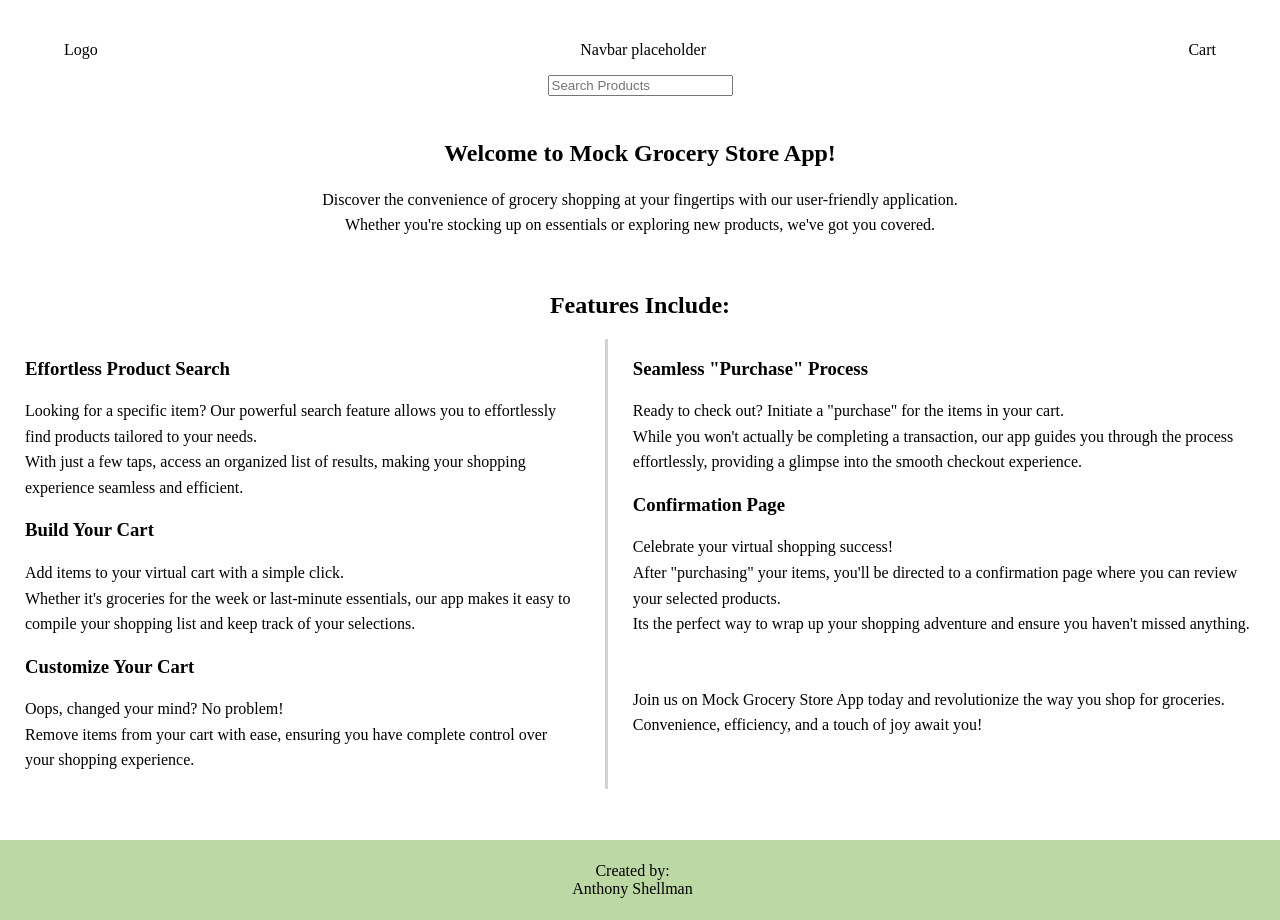
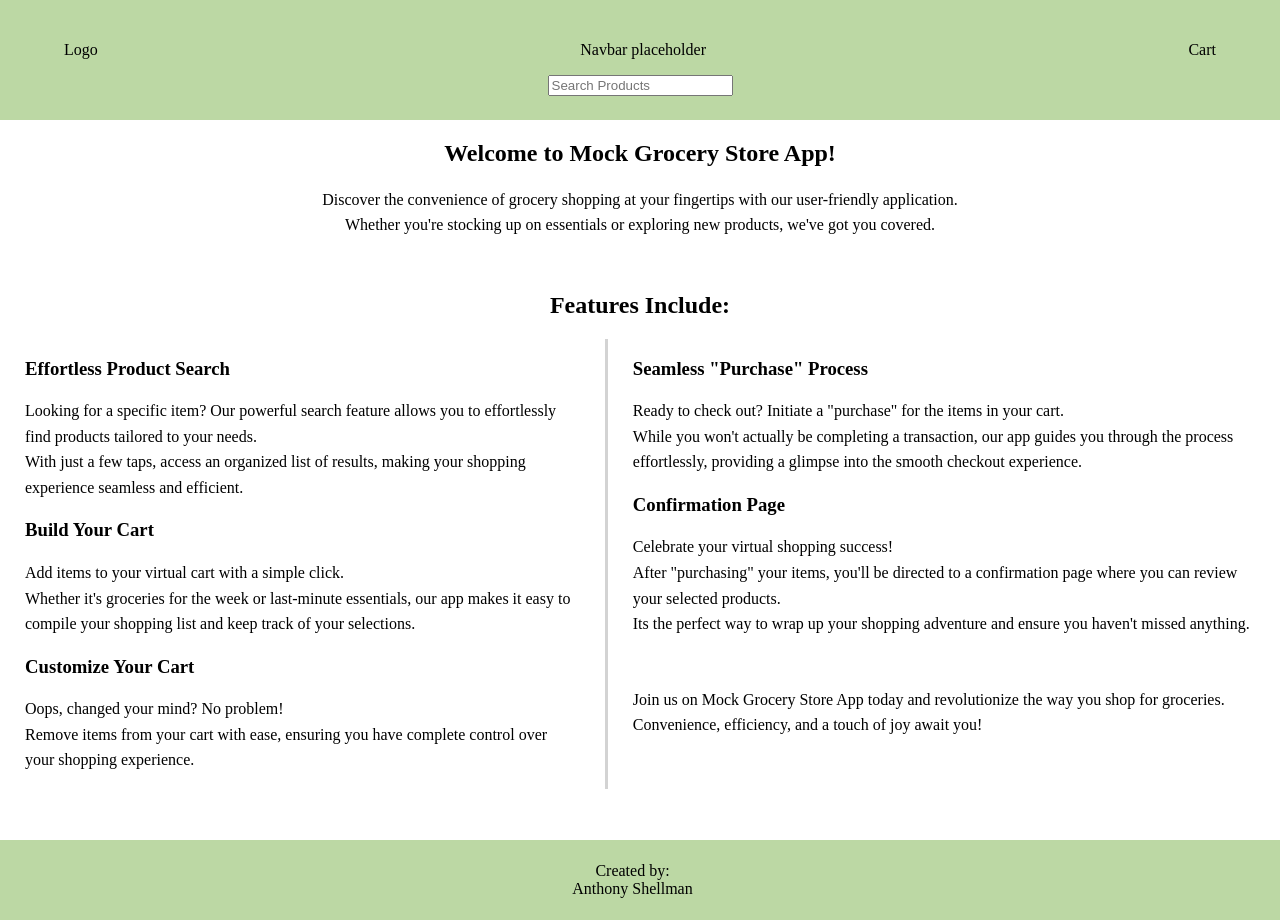
Before and after one commit to Ant-Shell/fe-take-home-mgsa, a React (Vite) app: page / in a window 1280 px wide. Built offline with nearby package versions, Linux system fonts and the light colour scheme; no server answers.

Commit message:
Add background color

```diff
--- a/src/components/Header/Header.css
+++ b/src/components/Header/Header.css
@@ -4,6 +4,7 @@
   flex-direction: column;
   justify-content: center;
   align-items: center;
+  background-color: #BCD8A4;
 }
 
 .header-content-container {
```
